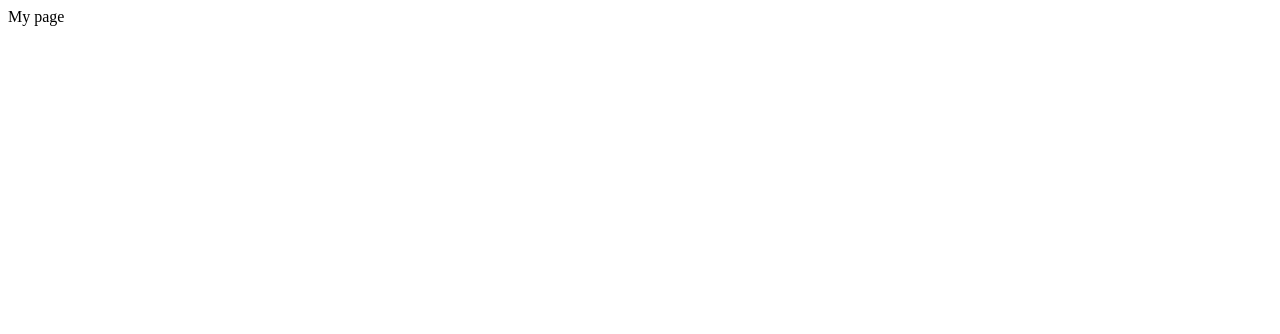
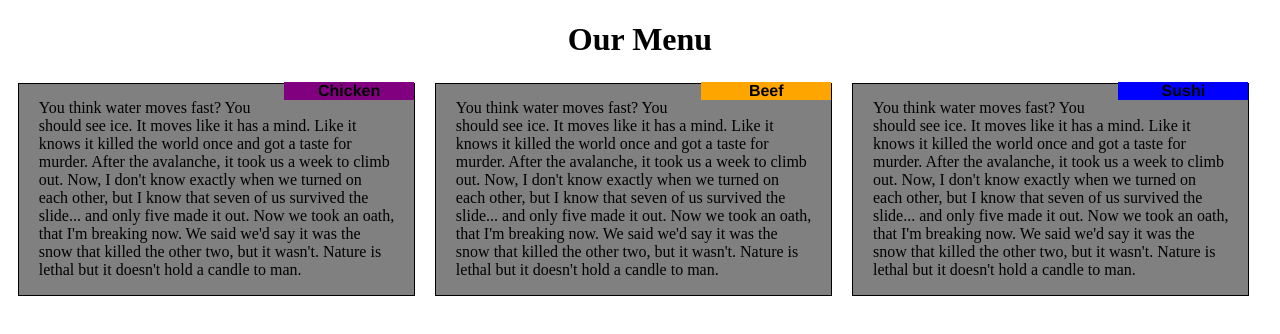
Before and after one commit to Dragonloover/module2-solution, a plain HTML site: page index.html in a window 1280 px wide. Drawn offline with Linux system fonts and the light colour scheme.

Commit message:
Adding CSS sheet and html corrected

```diff
--- a/index.html
+++ b/index.html
@@ -1 +1,31 @@
-My page
+<!DOCTYPE html>
+<html>
+<head>
+<meta charset="utf-8">
+<title>Assignment solution for Module 2</title>
+<link rel="stylesheet" type="text/css" href="styles.css">
+</head>
+<body>
+	<h1>Our Menu</h1>
+	<div class="row">
+		<div class='col-lg-4 col-md-6 col-sm-12'>
+			<section>
+				<h2 id='t-chicken'class='title'>Chicken</h2>
+				<p>You think water moves fast? You should see ice. It moves like it has a mind. Like it knows it killed the world once and got a taste for murder. After the avalanche, it took us a week to climb out. Now, I don't know exactly when we turned on each other, but I know that seven of us survived the slide... and only five made it out. Now we took an oath, that I'm breaking now. We said we'd say it was the snow that killed the other two, but it wasn't. Nature is lethal but it doesn't hold a candle to man.</p>
+			</section>
+		</div>
+		<div class='col-lg-4 col-md-6 col-sm-12'>
+			<section>
+				<h2 id='t-beef' class='title'>Beef</h2>
+				<p>You think water moves fast? You should see ice. It moves like it has a mind. Like it knows it killed the world once and got a taste for murder. After the avalanche, it took us a week to climb out. Now, I don't know exactly when we turned on each other, but I know that seven of us survived the slide... and only five made it out. Now we took an oath, that I'm breaking now. We said we'd say it was the snow that killed the other two, but it wasn't. Nature is lethal but it doesn't hold a candle to man.</p>
+			</section>
+		</div>
+		<div class='col-lg-4 col-md-12 col-sm-12'>
+			<section>
+				<h2 id='t-sushi' class='title'>Sushi</h2>
+				<p>You think water moves fast? You should see ice. It moves like it has a mind. Like it knows it killed the world once and got a taste for murder. After the avalanche, it took us a week to climb out. Now, I don't know exactly when we turned on each other, but I know that seven of us survived the slide... and only five made it out. Now we took an oath, that I'm breaking now. We said we'd say it was the snow that killed the other two, but it wasn't. Nature is lethal but it doesn't hold a candle to man.</p>
+			</section>
+		</div>
+	</div>
+</body>
+</html>
--- /dev/null
+++ b/styles.css
@@ -0,0 +1,84 @@
+* {
+  	box-sizing: border-box;
+}
+
+
+/**BASE STYLES**/
+
+h1{
+	text-align: center;
+	margin-bottom: 15px;
+}
+.row{
+	width: 100%;
+}
+p{
+  	width: 90%;
+  	margin-right: auto;
+  	margin-left: auto;
+  	margin-top: 15px;
+}
+
+.col-lg-4 {
+	position: relative;
+}
+
+section{
+	margin: 10px;
+	border: 1px solid black;
+	background-color: gray;
+}
+
+h2{
+	float:right;
+	right: 10px;
+	width: 130px;
+	margin-top: -2px;
+    text-align: center;
+    font-family: Helvetica;
+    font-size: 1em;
+}
+
+#t-chicken{
+	background-color: purple;
+}
+
+#t-beef{
+	background-color: orange;
+}
+
+#t-sushi{
+	background-color: blue;
+}
+
+/**Media querys**/
+/**Desktop**/
+@media (min-width: 992px) {
+
+	.col-lg-4 {
+		width: 33%;
+		float: left;
+	}
+}
+/**Tablet**/
+@media (min-width: 768px) and (max-width: 991px) {
+
+	.col-md-6, .col-md-12{
+		float: left;
+	}
+
+	.col-md-6{
+		width: 50%;
+	}
+	.col-md-12{
+		width: 100%;
+	}
+}
+/**Mobile**/
+@media (max-width: 767px){
+
+	.col-sm-12{
+		width: 100%;
+		float: left;
+	}
+}
```
